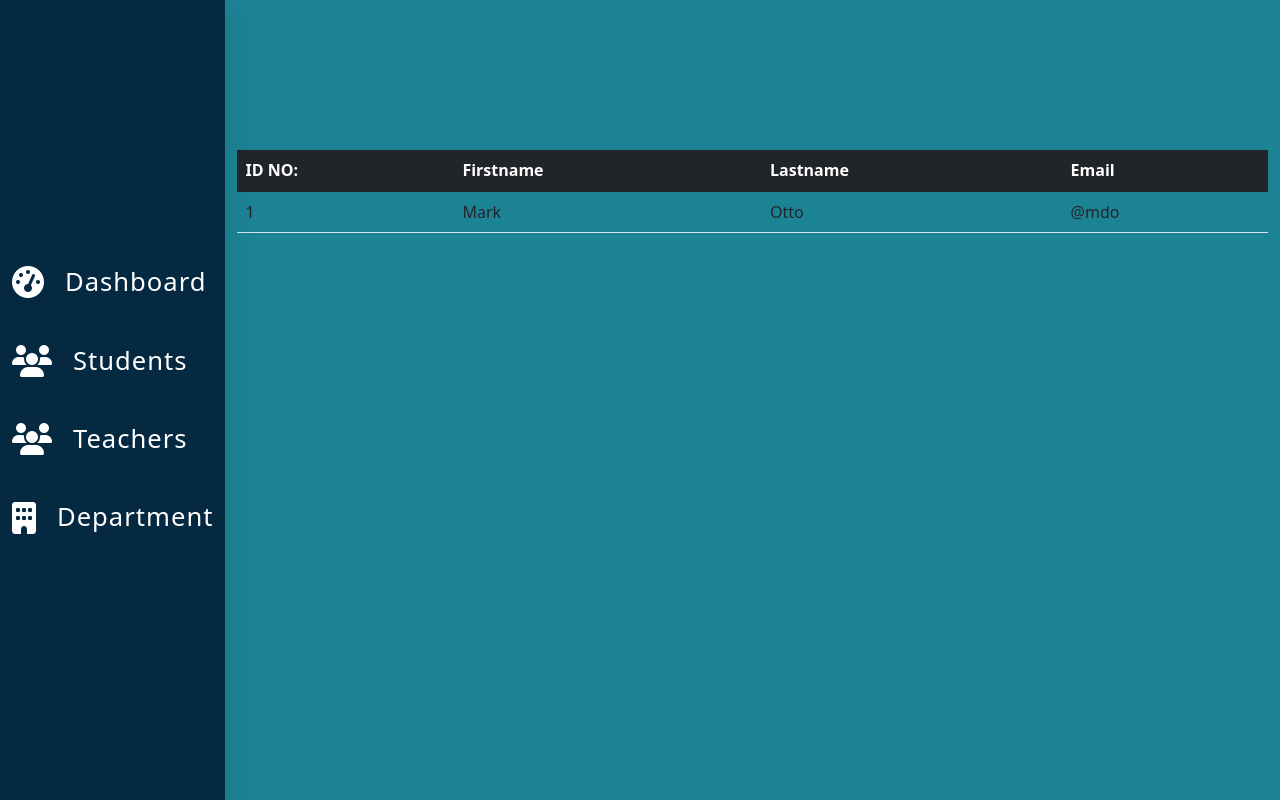
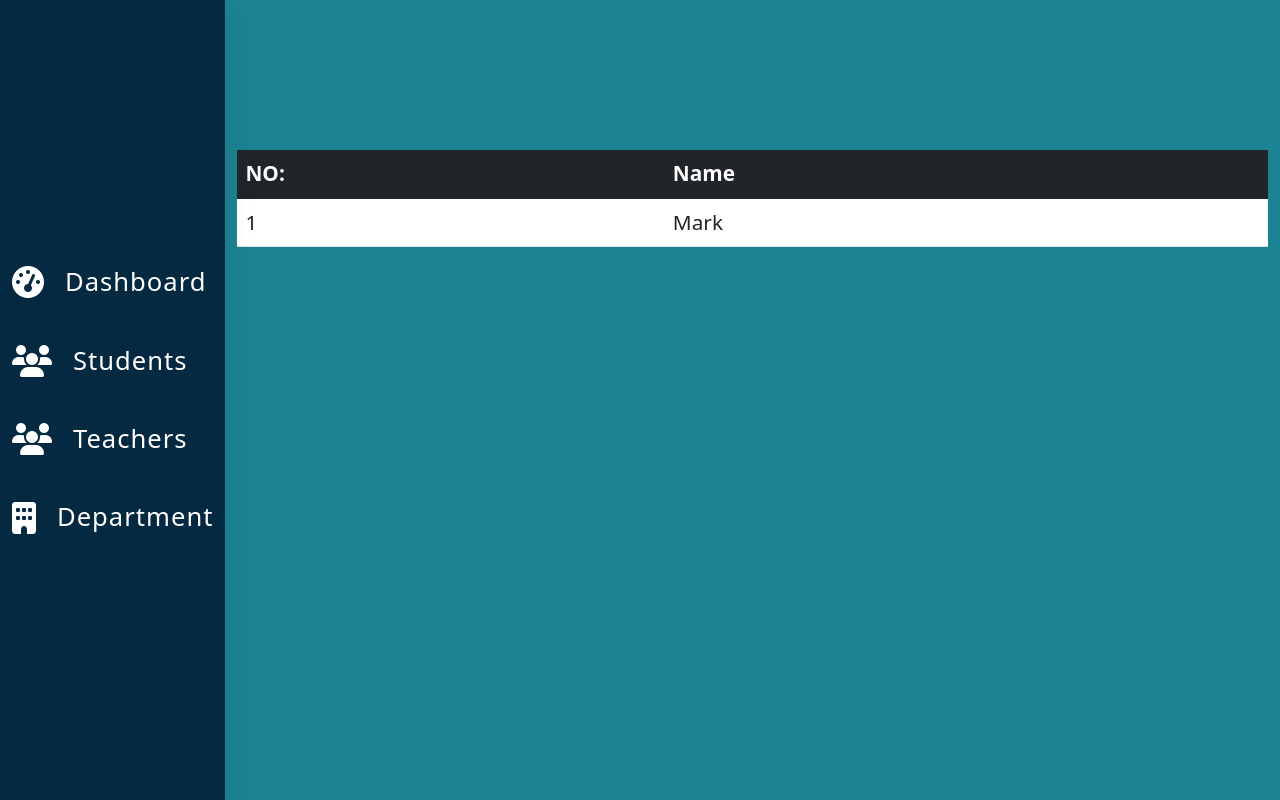
Before and after one commit to Zavi254/Elimu_Management-System, a React (Create React App) app in the folder frontend/: page /department in a window 1280 px wide. Built offline with nearby package versions, Linux system fonts and the light colour scheme; the HTML template or start-up script is replaced by a standard one.

Commit message:
Added a background of white in the table, added a column on the table

```diff
--- a/frontend/src/Department.jsx
+++ b/frontend/src/Department.jsx
@@ -3,21 +3,17 @@ import React from 'react'
 const Department = () => {
   return (
     <div className="container" style={{marginTop:'150px'}}>
-      <table className="table">
+      <table className="table bg-white" style={{fontSize:'1.3rem'}}>
         <thead className="table-dark">
           <tr>
-            <th>ID NO:</th>
-            <th>Firstname</th>
-            <th>Lastname</th>
-            <th>Email</th>
+            <th>NO:</th>
+            <th>Name</th>
           </tr>
         </thead>
         <tbody>
           <tr>
             <td>1</td>
             <td>Mark</td>
-            <td>Otto</td>
-            <td>@mdo</td>
           </tr>
         </tbody>
       </table>
```
